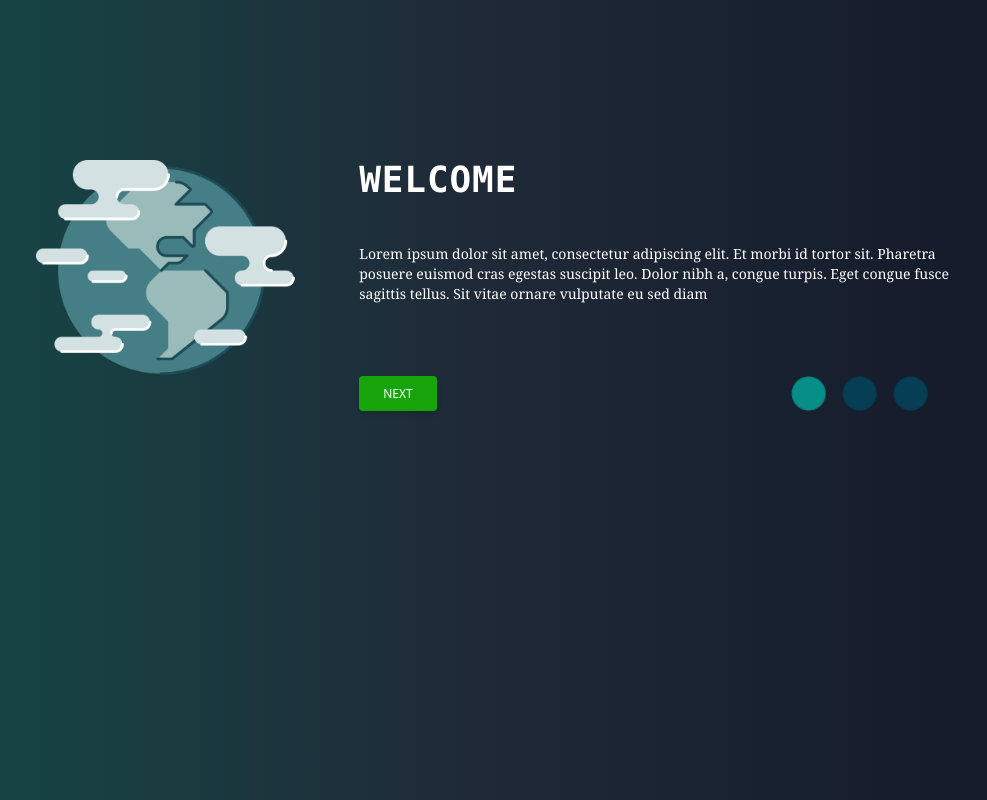
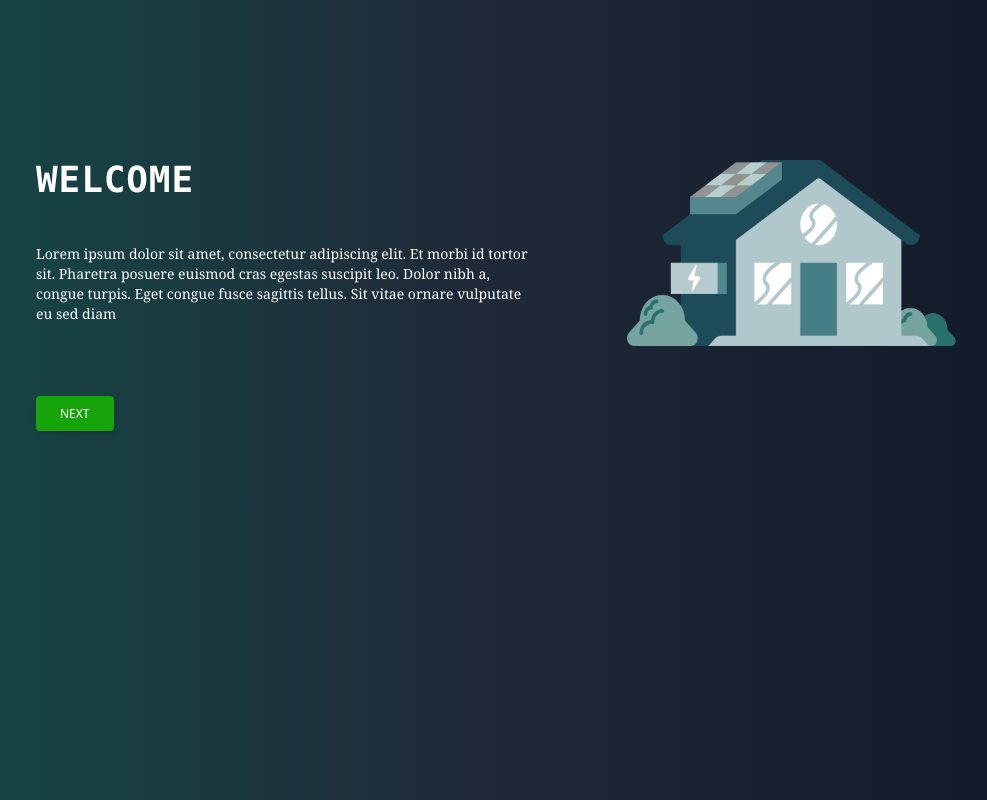
Before and after one commit to youblockio/dashboard-alpha, a React (Create React App) app: page / in a window 1280 px wide. Shown: the whole page, without its empty margins (164-1151 px from the left). Built offline with nearby package versions, Linux system fonts and the light colour scheme.

Commit message:
Update App.js
removal of onboarding#1 screen

```diff
--- a/src/App.js
+++ b/src/App.js
@@ -1,7 +1,7 @@
 import { Routes, Route, BrowserRouter } from "react-router-dom";
 
 import React from "react";
-import OnboardingScreen from "./OnboardingScreen";
+
 import Onboarding2 from "./onboarding2";
 import Onboarding3 from "./onboarding3";
 import Register from "./Register";
@@ -18,9 +18,9 @@ function App() {
     <div>
       <BrowserRouter>
         <Routes>
-          <Route path="/" exact element={<OnboardingScreen />}></Route>
-          <Route path="/1" element={<Onboarding2 />}></Route>
-          <Route path="/2" element={<Onboarding3 />}></Route>
+
+          <Route path="/" element={<Onboarding2 />}></Route>
+          <Route path="/1" element={<Onboarding3 />}></Route>
           <Route path="/register" element={<Register />}></Route>
           <Route path="/verify" element={<VerifyScreen/>}></Route>
           <Route path="/setup1" element={<Setup1Screen/>}></Route>
```
